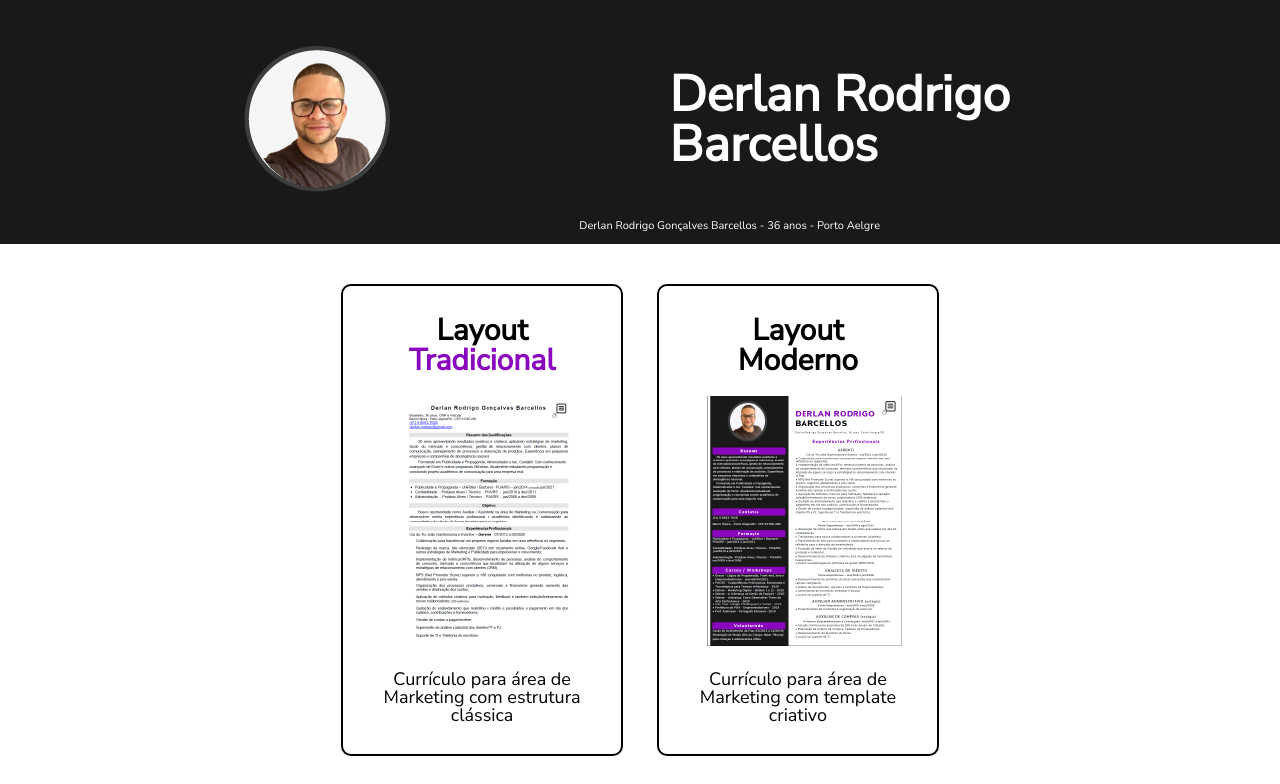
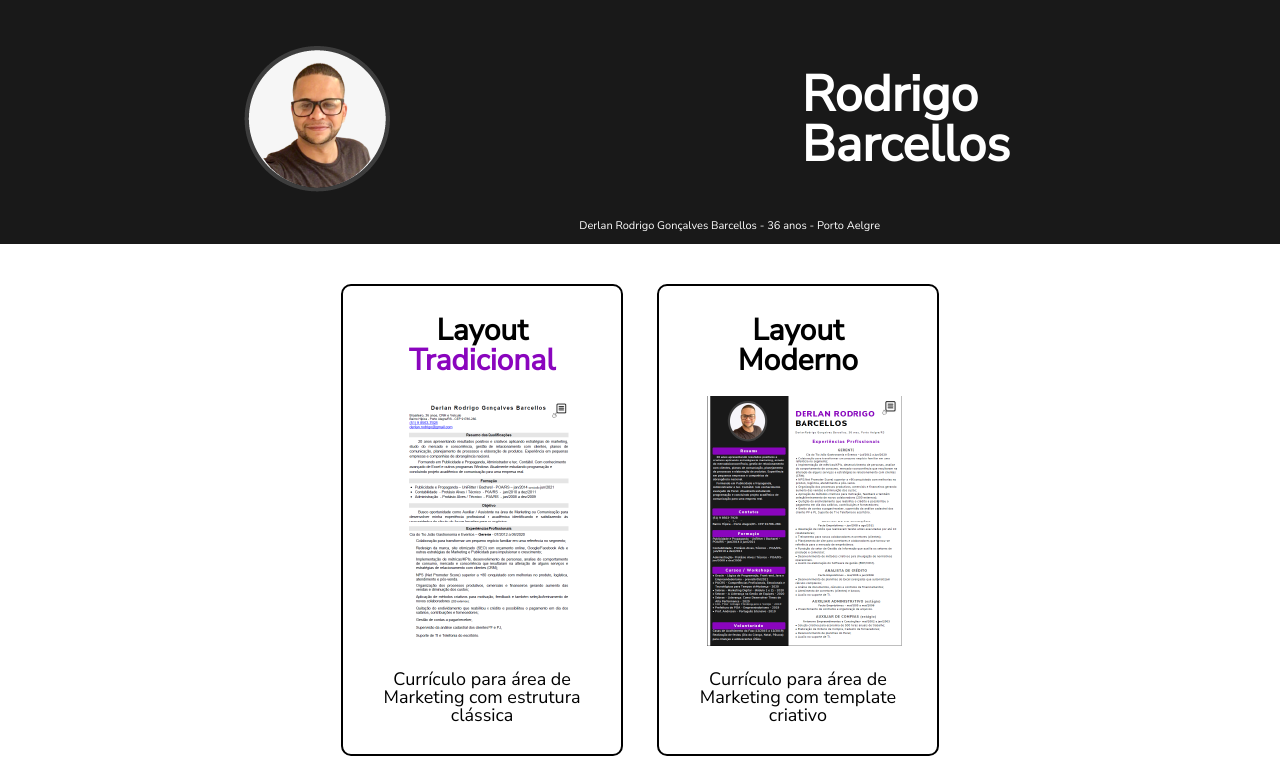
Before and after one commit to derlanrodrigo/Curriculos, a plain HTML site: page index.html in a window 1280 px wide. Shown: the top 784 px of the page. Drawn offline with Linux system fonts and the light colour scheme.

Commit message:
Alterações

```diff
--- a/index.html
+++ b/index.html
@@ -14,7 +14,7 @@
 			<div class="cabecalho">
 				<h1><img src="foto.png"></h1>
 
-				<h2 class="titulo">Derlan Rodrigo <br> Barcellos</h2>
+				<h2 class="titulo"> Rodrigo <br> Barcellos</h2>
 
 
 				<h3 class ="subtitulo">Derlan Rodrigo Gonçalves Barcellos - 36 anos - Porto Aelgre</h3>
```
Also changed, not shown: logo.png (deleted), 2 other files.
